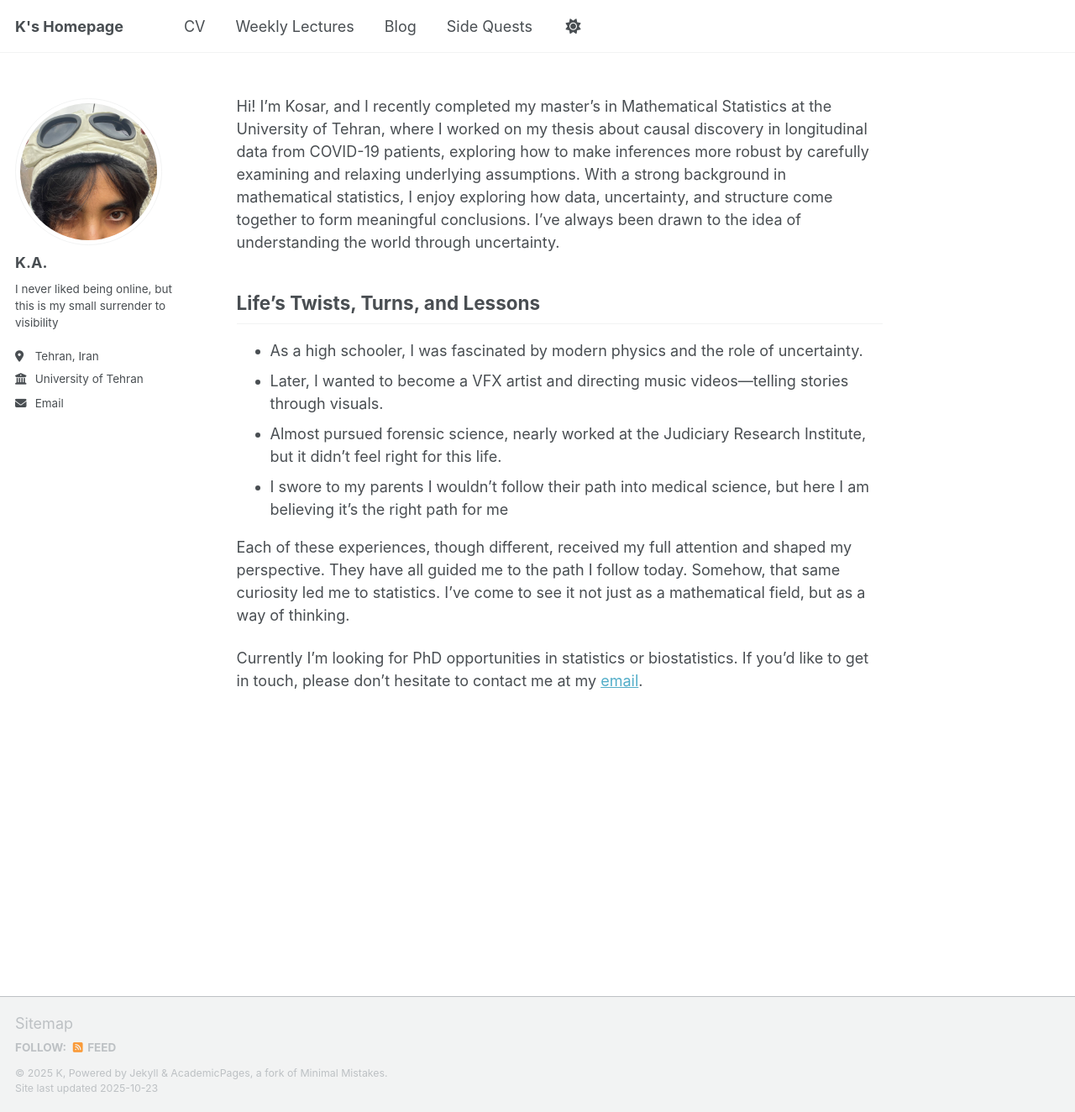
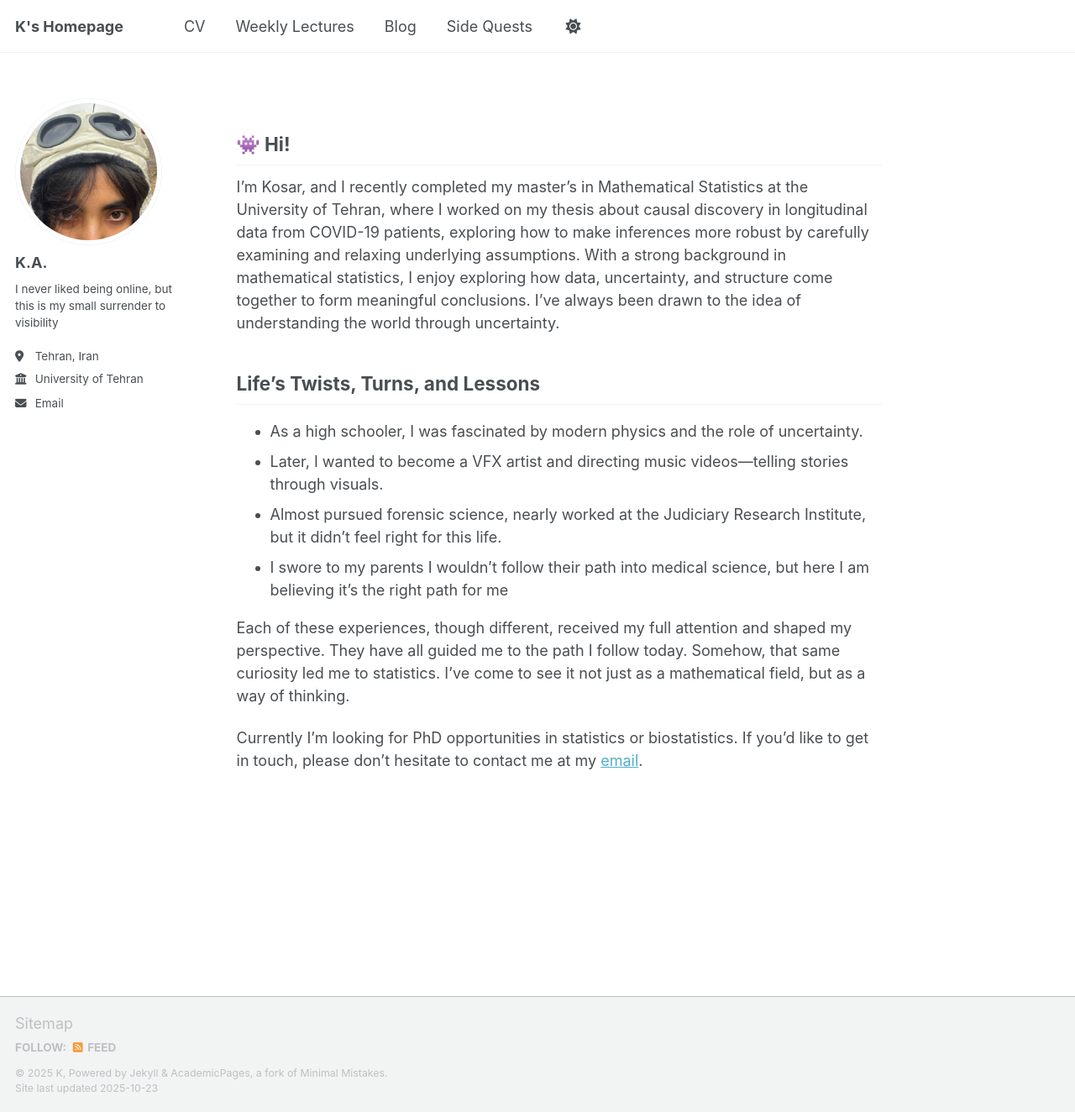
Before and after one commit to kabdollahi/kabdollahi.github.io, a Jekyll site: the page built from _pages/about.md, in a window 1280 px wide and 1324 px high. Shown: the whole window at 84% size. Built offline with Jekyll 4.4.1, drawn with Linux system fonts in a browser that asks for light colours; a script that is not in the unit is left out.

```diff
--- a/_pages/about.md
+++ b/_pages/about.md
@@ -7,12 +7,13 @@ redirect_from:
   - /about.html
 ---
 
-
-Hi! I’m Kosar, and I recently completed my master’s in Mathematical Statistics at the University of Tehran, where I worked on my thesis about causal discovery in longitudinal data from COVID-19 patients, exploring how to make inferences more robust by carefully examining and relaxing underlying assumptions. With a strong background in mathematical statistics, I enjoy exploring how data, uncertainty, and structure come together to form meaningful conclusions. I’ve always been drawn to the idea of understanding the world through uncertainty.
+👾 Hi!
+-----
+I’m Kosar, and I recently completed my master’s in Mathematical Statistics at the University of Tehran, where I worked on my thesis about causal discovery in longitudinal data from COVID-19 patients, exploring how to make inferences more robust by carefully examining and relaxing underlying assumptions. With a strong background in mathematical statistics, I enjoy exploring how data, uncertainty, and structure come together to form meaningful conclusions. I’ve always been drawn to the idea of understanding the world through uncertainty.
 
 
 Life's Twists, Turns, and Lessons
----
+-----
 - As a high schooler, I was fascinated by modern physics and the role of uncertainty.
 - Later, I wanted to become a VFX artist and directing music videos—telling stories through visuals.
 - Almost pursued forensic science, nearly worked at the Judiciary Research Institute, but it didn’t feel right for this life.
```
